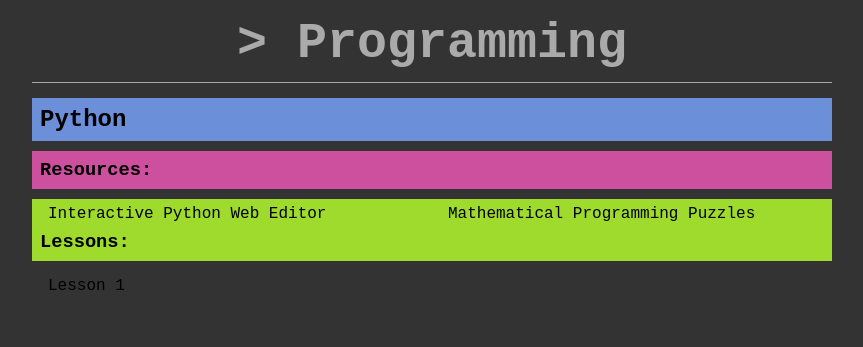
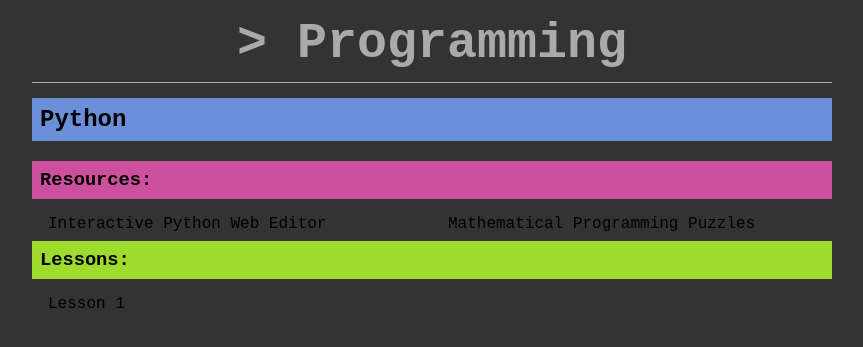
Before and after one commit to wcgs-programming/wcgs-programming.github.io, a Jekyll site: the page built from _posts/2014-09-13-Python.md, in a window 1280 px wide. Shown: the top 347 px of the page, without its empty margins (208-1071 px from the left). Built offline with Jekyll 4.4.1, drawn with Linux system fonts in a browser that asks for light colours.

Commit message:
more laying out

```diff
--- a/css/style.css
+++ b/css/style.css
@@ -100,7 +100,8 @@
 
 h3 {
     padding: 8px;
-    margin: 10px 0 0;
+    margin: 20px 0 0;
+    overflow: auto;
 }
 
 body > p {
```
